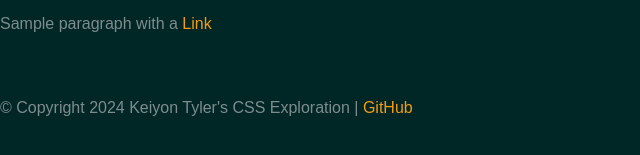
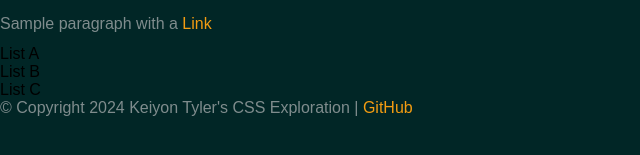
Before and after one commit to Keiyon/COMP001A.LectureActivity5, a plain HTML site: page built-in-elements.html in a window 1280 px wide. Shown: the part 231-386 px from the top of the page, 0-640 px from the left. Drawn offline with Linux system fonts and the light colour scheme.

Commit message:
added a list on my elements file

```diff
--- a/built-in-elements.html
+++ b/built-in-elements.html
@@ -25,9 +25,9 @@
             <h3>Subheading</h3>
             <p>Sample paragraph with a <a href="#">Link</a></p>
             <ul>
-                <li></li>
-                <li></li>
-                <li></li>
+                <li>List A</li>
+                <li>List B</li>
+                <li>List C</li>
             </ul>
         </div>
 
```
